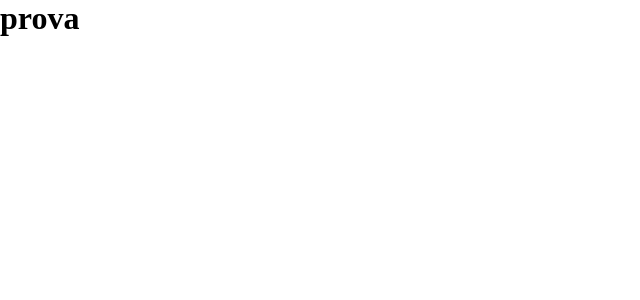
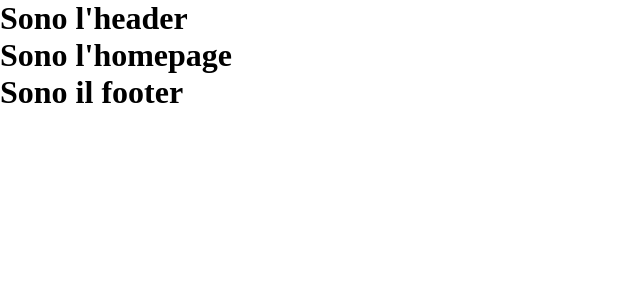
Before and after one commit to riccardo-ottavi/portfolio, a React (Vite) app: page / in a window 1280 px wide. Shown: the top 300 px of the page, without its empty margins (0-640 px from the left). Built offline with nearby package versions, Linux system fonts and the light colour scheme.

Commit message:
definisci struttura generale della pagina

```diff
--- a/package.json
+++ b/package.json
@@ -11,7 +11,8 @@
   },
   "dependencies": {
     "react": "^19.2.0",
-    "react-dom": "^19.2.0"
+    "react-dom": "^19.2.0",
+    "react-router-dom": "^7.10.1"
   },
   "devDependencies": {
     "@eslint/js": "^9.39.1",
--- a/src/App.jsx
+++ b/src/App.jsx
@@ -1,9 +1,17 @@
 import './App.css'
+import { Route, BrowserRouter, Routes } from 'react-router-dom'
+import DefaultLayout from './layouts/DefaultLayout'
+import HomePage from './pages/HomePage'
 
 function App() {
-
   return (
-    <h1>prova</h1>
+    <BrowserRouter>
+        <Routes>
+          <Route element={<DefaultLayout />}>
+            <Route path="/" element={<HomePage />} />
+          </Route>
+        </Routes>
+      </BrowserRouter>
   )
 }
 
--- /dev/null
+++ b/src/components/MyFooter.jsx
@@ -0,0 +1,7 @@
+export default function MyFooter(){
+    return(
+        <div className="footer">
+            <h1>Sono il footer</h1>
+        </div>
+    )
+}
--- /dev/null
+++ b/src/components/MyHeader.jsx
@@ -0,0 +1,7 @@
+export default function MyHeader(){
+    return(
+        <div className="title">
+            <h1>Sono l'header</h1>
+        </div>
+    )
+}
--- /dev/null
+++ b/src/layouts/DefaultLayout.jsx
@@ -0,0 +1,13 @@
+import { Outlet } from "react-router-dom"
+import MyFooter from "../components/MyFooter"
+import MyHeader from "../components/MyHeader"
+
+export default function DefaultLayout(){
+    return(
+        <div className="container">
+            <MyHeader />
+            <Outlet />
+            <MyFooter />
+        </div>
+    )
+}
--- /dev/null
+++ b/src/pages/HomePage.jsx
@@ -0,0 +1,5 @@
+export default function HomePage(){
+    return(
+        <h1>Sono l'homepage</h1>
+    )
+}
```
Also changed, not shown: 1 other file (tests, documents, lock files or other folders).
